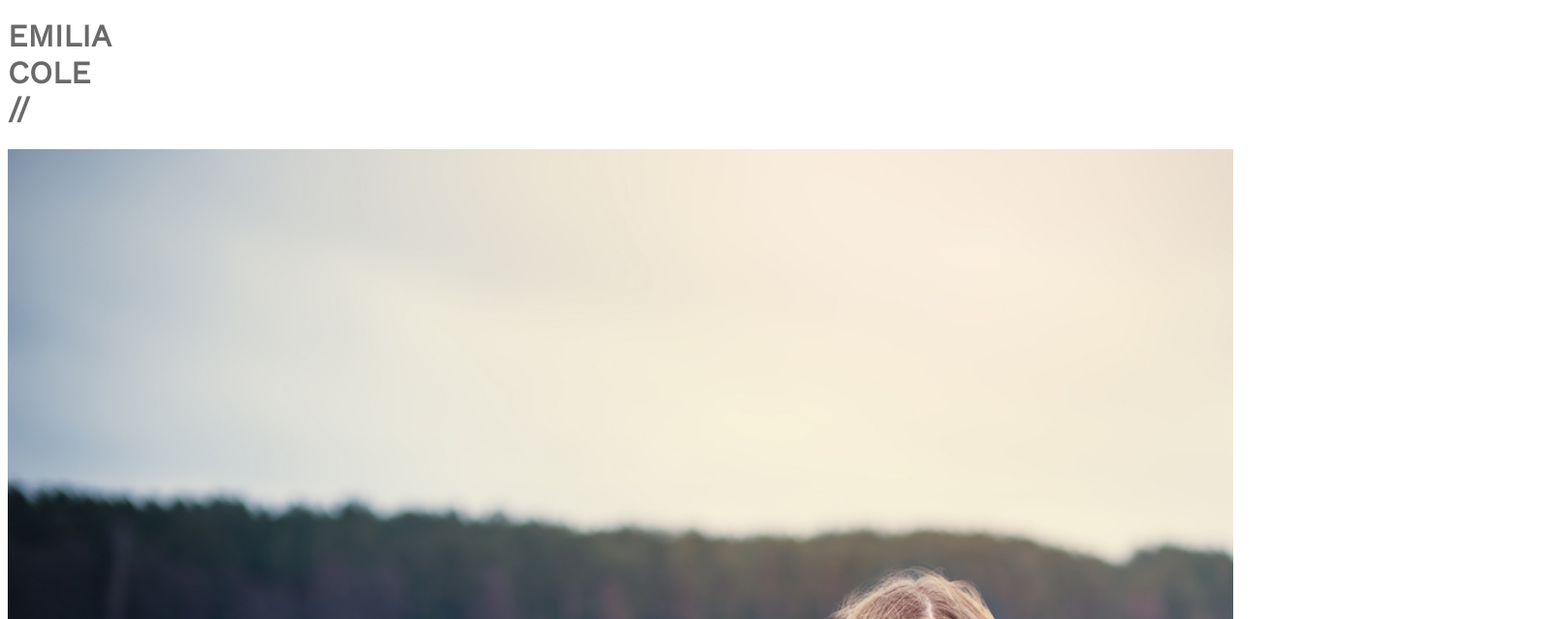
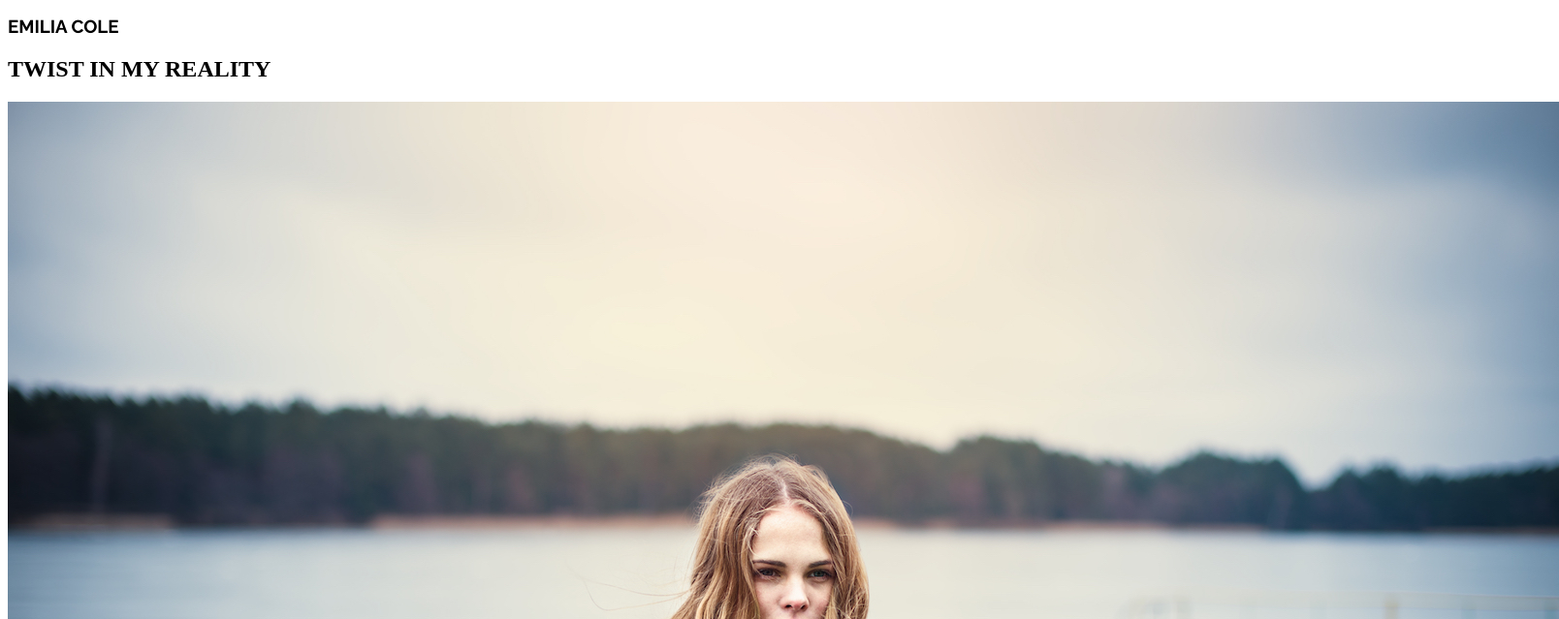
Before and after one commit to umapodesta/EmiliaCole, a plain HTML site: page index.html in a window 1280 px wide. Shown: the part 117-756 px from the top of the page at 97% size, 1608 px wide, since content can reach past the window. Drawn offline with nearby package versions, Linux system fonts and the light colour scheme.

Commit message:
semantica.1

```diff
--- a/index.html
+++ b/index.html
@@ -1,3 +1,17 @@
+<!DOCTYPE html>
+<html lang="en">
+<head>
+    <meta charset="UTF-8">
+    <meta name="viewport" content="width=device-width, initial-scale=1.0">
+    <title>Emilia Cole webpage
+    </title>
+
+    <link  href="https://cdnjs.cloudflare.com/ajax/libs/font-awesome/6.3.0/css/all.min.css" rel="stylesheet">
+    <link  href="./styles.css" rel="stylesheet">
+    <link href="https://fonts.googleapis.com/css2?family=Open+Sans&family=Raleway:wght@400;700&family=Work+Sans&display=swap" rel="stylesheet">
+
+
+</head>
 <!DOCTYPE html>
 <html lang="en">
 <head>
@@ -14,10 +28,11 @@
 </head>
 <body>
 
+<header>
     <div> <a class="lista" href="./index.html"> HOME </a></div>
-   <div> <a class="lista" href="./about.html">ABOUT</a></div>
-   <div> <a class="lista" href="./music.html"> MUSIC</a> </div>
-   <div> <a class="lista" href="./contact.html"> CONTACT</a> </div>
+    <div> <a class="lista" href="./about.html">ABOUT</a></div>
+    <div> <a class="lista" href="./music.html"> MUSIC</a> </div>
+    <div> <a class="lista" href="./contact.html"> CONTACT</a> </div>
 
 
     <i class="fa-brands fa-twitter"></i>
@@ -26,10 +41,22 @@
     <i class="fa-brands fa-apple"></i>
     <i class="fa-brands fa-amazon"></i>
     <i class="fa-brands fa-instagram"></i>
+</header>
 
-    <h1 class="emilia"> EMILIA COLE //</h1>
-<h2 class="titulos"> TWIST IN MY REALITY </h2>
+<section class="contenedor">
+    <article class="NOMBRE">
+    <h1> EMILIA COLE</h1>
+    </article>
 
+    <article class="ALBUM">
+    <div><h2> TWIST IN MY REALITY </h2></div>
+    </article>
+
+    <article class="IMG">
+    <img src="./img/img/home.jpg">
+    </article>
+
+</section>
 
 </body>
 </html>
```
Also changed, not shown: about.html (+3 -3 lines), contact.html (+6 -3 lines), music.html (+6 -4 lines).
